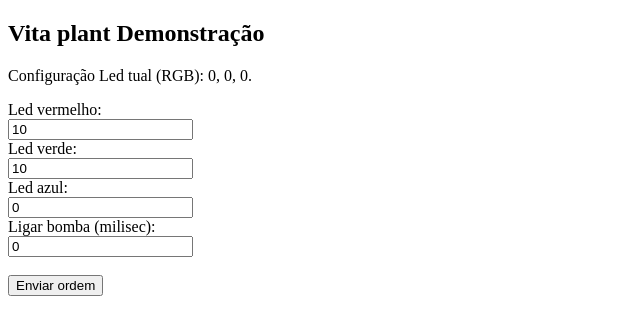
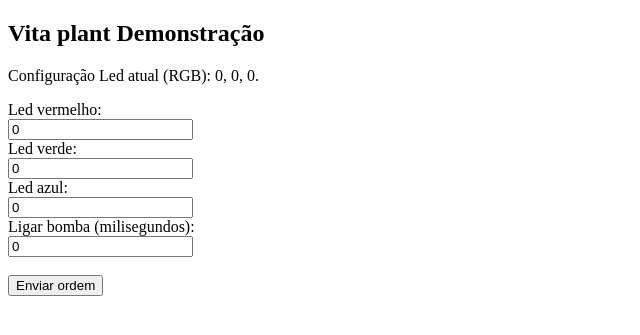
Before and after one commit to xinove1/vitaplant-server, a Flask app: page / in a window 1280 px wide. Shown: the top 335 px of the page, without its empty margins (0-640 px from the left). Run offline with Flask 2, Linux system fonts and the light colour scheme.

Commit message:
Ahh mano </3

```diff
--- a/main.py
+++ b/main.py
@@ -6,6 +6,7 @@ NEW_ACTION = False
 LED = [0, 0, 0]
 HUMIDITY = 0
 PUMP = 0
+TRIGGER = 0
 
 @app.route('/')
 @app.route('/home')
@@ -13,7 +14,8 @@ def index():
     message=''
     global LED
     global HUMIDITY
-    return render_template('index.html', message=message, led=LED, humidity=HUMIDITY)
+    global PUMP
+    return render_template('index.html', message=message, led=LED, humidity=HUMIDITY, pumps=PUMP)
 
 @app.route('/get_form', methods=['POST'])
 def get_form():
@@ -24,6 +26,7 @@ def get_form():
     LED[0] = int(request.form.get('ledr'))
     LED[1] = int(request.form.get('ledg'))
     LED[2] = int(request.form.get('ledb'))
+    #TRIGGER = int(request.form.get('trigger'))
     NEW_ACTION = True
     return redirect(url_for('index'))
 
@@ -33,6 +36,7 @@ def arduino():
     global LED
     global NEW_ACTION
     global PUMP
+    global TRIGGER
     if request.method == 'POST':
         request_data = request.get_json()
         HUMIDITY = request_data['humidity']
@@ -46,20 +50,41 @@ def arduino():
             LED[0] = request_data['ledR']
             LED[1] = request_data['ledG']
             LED[2] = request_data['ledB']
-            return Response(status=200)
+        return Response(status=200)
 
     else:
+#        if TRIGGER == 0:
+#        elif HUMIDITY > TRIGGER:
+#            print("trigger2:")
+#            print(TRIGGER)
+#            instru = {
+#                "ledR": LED[0],
+#                "ledG": LED[1],
+#                "ledB": LED[2],
+#                "bomb": PUMP
+#            }
+#        else:
+#            print("trigger3:")
+#            print(TRIGGER)
+#            instru = {
+#                "ledR": LED[0],
+#                "ledG": LED[1],
+#                "ledB": LED[2],
+#                "bomb": 0
+#            }
+        print("trigger:")
+        print(TRIGGER)
         instru = {
                 "ledR": LED[0],
                 "ledG": LED[1],
                 "ledB": LED[2],
                 "bomb": PUMP
                 }
+        PUMP = 0
         NEW_ACTION = False
-        PUMP = 0
+        print()
         print("Data enviado:")
         print(instru)
-        print()
         return jsonify(instru)
     return ("SAIA");
 
--- a/templates/index.html
+++ b/templates/index.html
@@ -1,5 +1,13 @@
 <!DOCTYPE html>
 <html>
+<head>
+    <title>Vita Plant</title>
+    <script>
+        setTimeout(function () {
+            location.reload();
+        }, 10000);
+    </script>
+</head>
 <body>
 
 <h2>Vita plant Demonstração</h2>
@@ -8,22 +16,22 @@
     <p>{{ message }}</p>
 {% endif %}
 {% if led %}
-    <p>Configuração Led tual (RGB): {{ led[0] }}, {{ led[1] }}, {{ led[2] }}.</p>
+    <p>Configuração Led atual (RGB): {{ led[0] }}, {{ led[1] }}, {{ led[2] }}.</p>
 {% endif %}
 {% if humidity %}
-    <p>Humidade: {{ humidity }}</p>
+    <p>Umidade: {{ humidity }}</p>
 {% endif %}
 
 <form method="post" action="/get_form">
 
     <label for="ledr">Led vermelho:</label><br>
-        <input type="number" id="ledr" name="ledr" value="10"><br>
+        <input type="number" id="ledr" name="ledr" value="{{led[0]}}"><br>
     <label for="ledg">Led verde:</label><br>
-        <input type="number" id="ledg" name="ledg" value="10"><br>
+        <input type="number" id="ledg" name="ledg" value="{{led[1]}}"><br>
     <label for="ledr">Led azul:</label><br>
-        <input type="number" id="ledb" name="ledb" value="0"><br>
-    <label for="pump">Ligar bomba (milisec):</label><br>
-        <input type="number" id="pump" name="pump" value="0"><br>
+        <input type="number" id="ledb" name="ledb" value="{{led[2]}}"><br>
+    <label for="pump">Ligar bomba (milisegundos):</label><br>
+        <input type="number" id="pump" name="pump" value="{{pumps}}"><br>
   <br>
   <input type="submit" value="Enviar ordem">
 </form>
```
